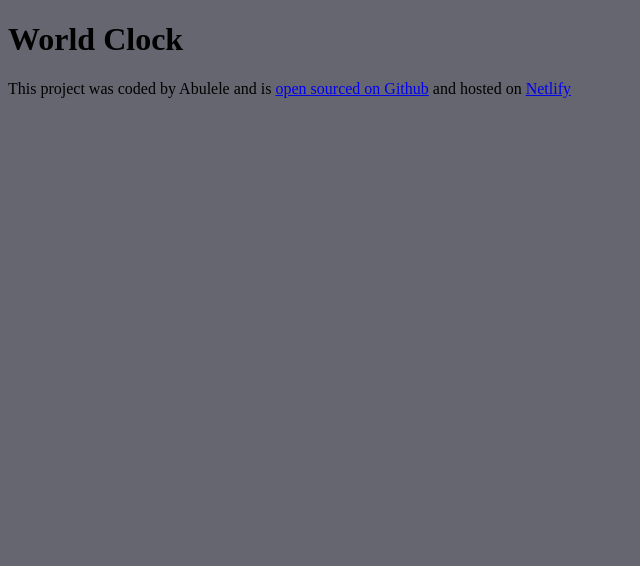
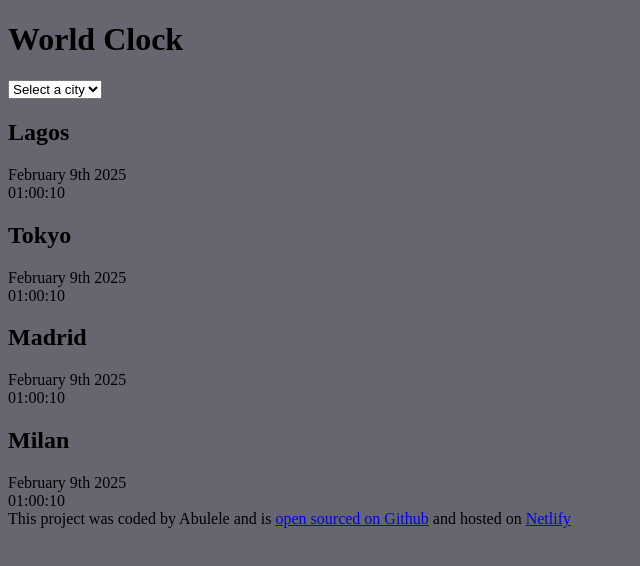
Before and after one commit to Abulele75/world-clock, a plain HTML site: page index.html in a window 1280 px wide. Shown: the whole page, without its empty margins (0-640 px from the left). Drawn offline with Linux system fonts and the light colour scheme; a script that the page names is missing.

Commit message:
Added basic html

```diff
--- a/index.html
+++ b/index.html
@@ -8,10 +8,42 @@
     <title>Document</title>
 </head>
 <body>
-<h1>World Clock</h1>
+    <div class="container">
+        <h1>World Clock</h1>
+
+        <select>
+            <option value=""> Select a city</option>
+            <option value="Cape Town">Cape Town</option>
+            <option value="Texas"> Texas</option>
+            <option value="Manchester"> Manchester</option>
+            <option value="Istanbul"> Istanbul</option>
+        </select>
+        <div class="city">
+            <h2>Lagos</h2>
+        <div class="date"> February 9th 2025</div>
+        <div class="time">01:00:10</div>
+    </div>
+    <div class="city">
+        <h2>Tokyo</h2>
+    <div class="date"> February 9th 2025</div>
+    <div class="time">01:00:10</div>
+</div>
+<div class="city">
+    <h2>Madrid</h2>
+<div class="date"> February 9th 2025</div>
+<div class="time">01:00:10</div>
+</div>
+<div class="city">
+    <h2>Milan</h2>
+<div class="date"> February 9th 2025</div>
+<div class="time">01:00:10</div>
+</div>
+    </div>
+
 <footer>
     This project was coded by Abulele and is
-    <a href="https://github.com/Abulele75" target="blank">open sourced on Github</a> and hosted on <a href="https://worldclock-new.netlify.app/">Netlify</a>
+    <a href="https://github.com/Abulele75" target="blank">open sourced on Github</a>
+     and hosted on <a href="https://worldclock-new.netlify.app/">Netlify</a>
 </footer>
 <script src="index.js"></script>
 </body>
--- a/index.js
+++ /dev/null
@@ -1 +0,0 @@
-alert("Hello world")
```
